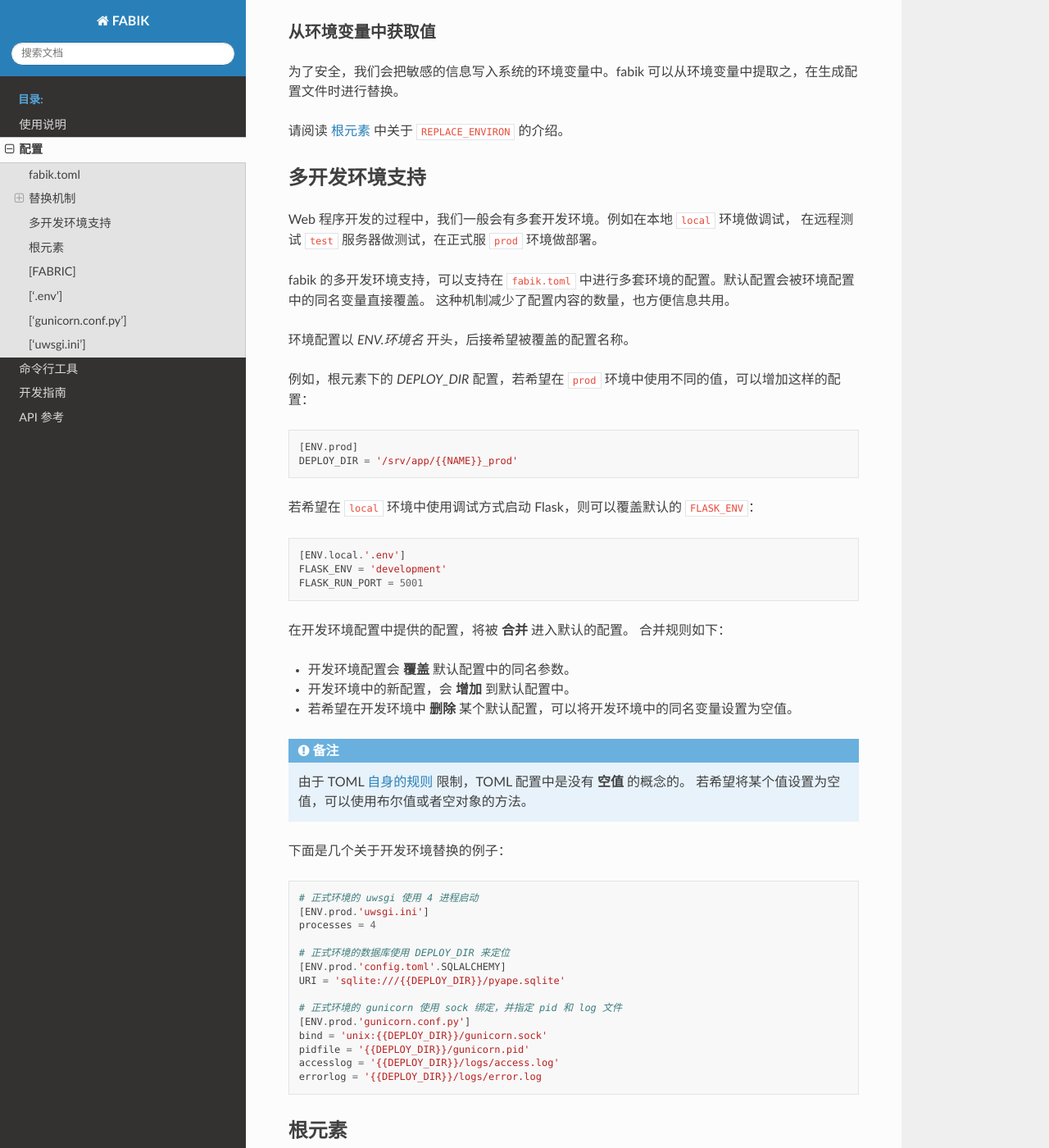
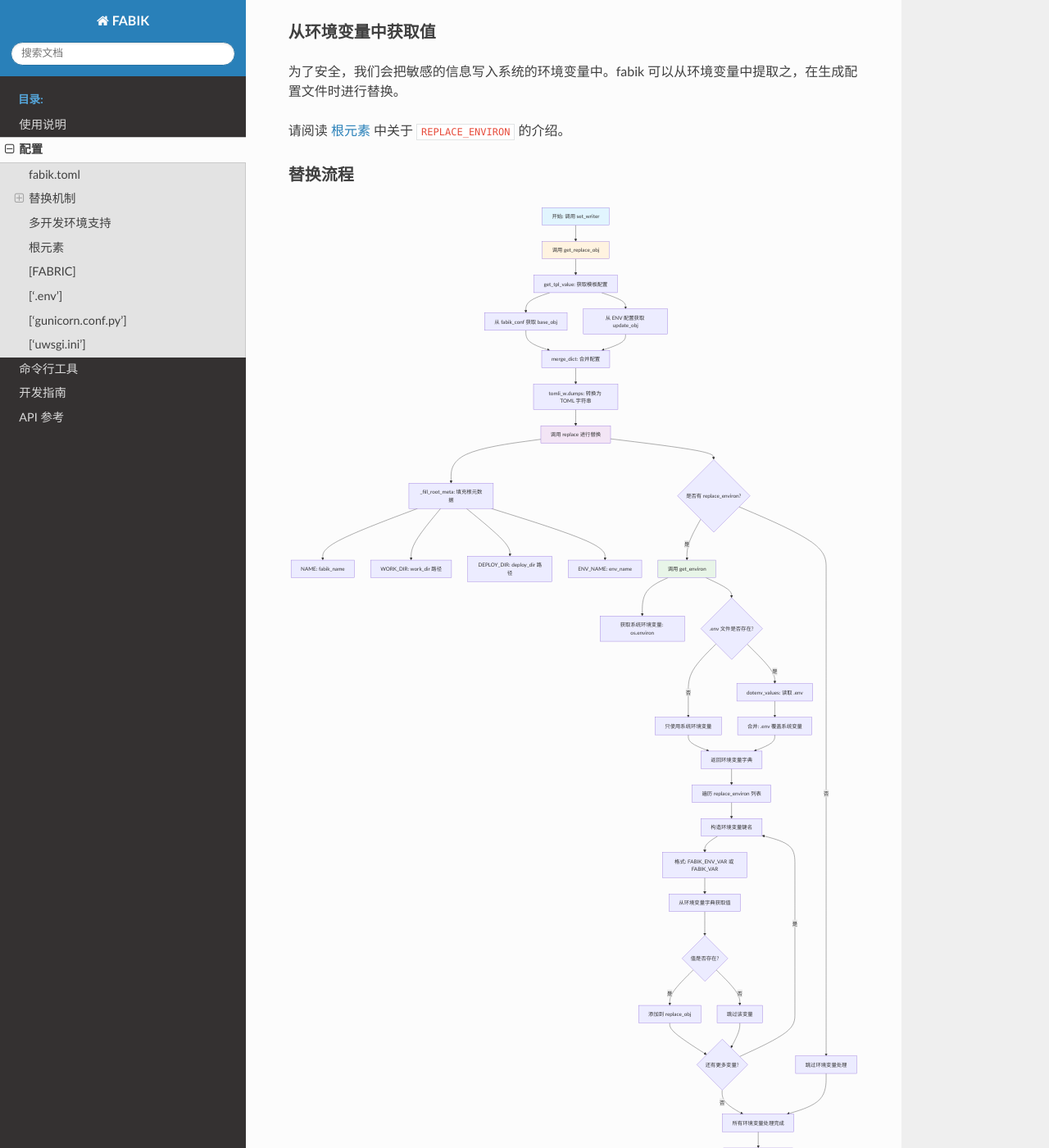
Before and after one commit to zrong/fabik, a Sphinx documentation site: the page built from docs/configuration.rst, in a window 1280 px wide and 1400 px high, scrolled down 893 px. Shown: the whole window at 82% size. Built offline with Sphinx 7.4.7 and the Read the Docs theme 3.1.0, drawn with Linux system fonts in a browser that asks for light colours; some of the changed text lies outside the part shown.

Commit message:
docs(doc): 集成 Mermaid 支持及丰富文档输出格式
- 配置 readthedocs.yaml，增加 Node.js 和 Mermaid CLI 安装步骤
- 扩展 Sphinx 配置，添加 sphinxcontrib-mermaid 插件支持
- 新增文档中使用 Mermaid 绘制替换流程图示例
- 增加文档格式，支持 epub 与 pdf 输出
- 修正文档中 fabik_toml_substitution 锚点命名错误
- 详述环境变量替换流程及示例，更新相关说明内容

feat(conf): 从系统及 .env 文件合并环境变量

- 新增 ConfigReplacer.get_environ 方法，优先加载 .env 文件变量
- 修改替换逻辑，改用合并后的环境变量字典获取值
- 保证 .env 文件中的变量覆盖系统环境变量

chore(deps): 添加 python-dotenv 和 sphinxcontrib-mermaid 依赖

- pyproject.toml 和 uv.lock 中新增 python-dotenv 和 sphinxcontrib-mermaid 依赖
- 保证文档构建及环境变量加载功能正常运行

build(version): 更新 fabik 版本至 25.7.5

```diff
--- a/docs/conf.py
+++ b/docs/conf.py
@@ -52,7 +52,7 @@ release = '25.7.1'
 # Add any Sphinx extension module names here, as strings. They can be
 # extensions coming with Sphinx (named 'sphinx.ext.*') or your custom
 # ones.
-extensions = ['sphinx.ext.autodoc', 'sphinx_rtd_theme']
+extensions = ['sphinx.ext.autodoc', 'sphinx_rtd_theme', 'sphinxcontrib.mermaid']
 
 # Add any paths that contain templates here, relative to this directory.
 templates_path = ['_templates']
--- a/docs/configuration.rst
+++ b/docs/configuration.rst
@@ -44,6 +44,84 @@ fabik 有两个主要的替换机制。
 为了安全，我们会把敏感的信息写入系统的环境变量中。fabik 可以从环境变量中提取之，在生成配置文件时进行替换。
 
 请阅读 :ref:`fabik_toml_root` 中关于 ``REPLACE_ENVIRON`` 的介绍。
+
+替换流程
+^^^^^^^^^^^^^^^^^^^
+
+..  使用此插件渲染： https://github.com/mgaitan/sphinxcontrib-mermaid
+
+.. mermaid::
+
+    graph TB
+        A[开始: 调用 set_writer] --> B[调用 get_replace_obj]
+
+        B --> C[get_tpl_value: 获取模板配置]
+        C --> C1[从 fabik_conf 获取 base_obj]
+        C --> C2[从 ENV 配置获取 update_obj]
+        C1 --> C3[merge_dict: 合并配置]
+        C2 --> C3
+        C3 --> D[tomli_w.dumps: 转换为 TOML 字符串]
+
+        D --> E[调用 replace 进行替换]
+
+        E --> F[_fill_root_meta: 填充根元数据]
+        F --> F1[NAME: fabik_name]
+        F --> F2[WORK_DIR: work_dir 路径]
+        F --> F3[DEPLOY_DIR: deploy_dir 路径]
+        F --> F4[ENV_NAME: env_name]
+
+        E --> G{是否有 replace_environ?}
+        G -->|是| H[调用 get_environ]
+        G -->|否| L[跳过环境变量处理]
+
+        H --> H1[获取系统环境变量: os.environ]
+        H --> H2{.env 文件是否存在?}
+        H2 -->|是| H3[dotenv_values: 读取 .env]
+        H2 -->|否| H4[只使用系统环境变量]
+        H3 --> H5[合并: .env 覆盖系统变量]
+        H4 --> H6[返回环境变量字典]
+        H5 --> H6
+
+        H6 --> I[遍历 replace_environ 列表]
+        I --> I1[构造环境变量键名]
+        I1 --> I2[格式: FABIK_ENV_VAR 或 FABIK_VAR]
+        I2 --> I3[从环境变量字典获取值]
+        I3 --> I4{值是否存在?}
+        I4 -->|是| I5[添加到 replace_obj]
+        I4 -->|否| I6[跳过该变量]
+        I5 --> I7{还有更多变量?}
+        I6 --> I7
+        I7 -->|是| I1
+        I7 -->|否| J[所有环境变量处理完成]
+
+        L --> J
+        J --> K[jinja2.Template.render]
+        K --> K1[使用 replace_obj 渲染模板]
+        K1 --> M[返回替换后的字符串]
+
+        M --> N[tomllib.loads: 转换回对象]
+        N --> O[再次调用 _fill_root_meta]
+        O --> P[返回最终的 replace_obj]
+
+        P --> Q[创建 Writer 实例]
+        Q --> Q1{tpl_dir 是否存在?}
+        Q1 -->|是| Q2[TplWriter: 模板文件写入]
+        Q1 -->|否| Q3[ConfigWriter: 直接配置写入]
+
+        Q2 --> R1[jinja2 模板渲染]
+        Q3 --> R2[TOML/JSON/KEY=VALUE 格式写入]
+
+        R1 --> S[写入目标文件]
+        R2 --> S
+        S --> T[完成]
+
+        style A fill:#e1f5fe
+        style B fill:#fff3e0
+        style E fill:#f3e5f5
+        style H fill:#e8f5e8
+        style K fill:#fff8e1
+        style S fill:#fce4ec
+        style T fill:#e0f2f1
 
 
 .. _multi_env:
@@ -128,15 +206,14 @@ REPLACE_ENVIRON
     例如：
 
     1. 项目 NAME 为 ``fabik``，作为环境变量替换时，会被转换为全大写 ``FABIK``。
-    2. 环境变量中包含 ``FABIK_LOCAL_SECRET_KEY``。
-    3. 使用 ``--env local`` 生成配置文件时，将替换 ``{{SECRET_KEY}}`` 的值为环境变量中的 ``FABIK_LOCAL_SECRET_KEY``。
+    2. 环境变量中包含 ``FABIK_LOCAL_ADMIN_PASSWORD``，则替换为 ``{{ADMIN_PASSWORD}}``。
+    3. 使用 ``--env local`` 生成配置文件时，将替换 ``{{ADMIN_PASSWORD}}`` 的值为环境变量中的 ``FABIK_LOCAL_ADMIN_PASSWORD}``。
 
-    默认提供了四个环境变量替换：
+    默认生成的模板中，提供了下面三个环境变量替换：
 
     - ``{{ADMIN_NAME}}`` 管理员帐号
     - ``{{ADMIN_PASSWORD}}`` 管理员密码
-    - ``{{SECRET_KEY}}`` flask 框架加密使用
-    - ``{{SQLALCHEMY_URI}}`` 数据库地址和密码定义
+    - ``{{TOKEN}}`` 加密使用
 
     亦可自行增加环境变量，保证配置文件中的变量名称相同即可。
 
--- a/fabik/__init__.py
+++ b/fabik/__init__.py
@@ -3,7 +3,7 @@ fabik is a library for Python command line application.
 -----------------------
 """
 
-__version__ = '25.7.4'
+__version__ = '25.7.5'
 __author__ = 'zrong'
 __name__ = 'fabik'
 __email__ = 'zrongzrong@gmail.com'
--- a/pyproject.toml
+++ b/pyproject.toml
@@ -31,6 +31,7 @@ dependencies = [
     "fabric>=3.2.2",
     "httpx>=0.28.1",
     "jinja2>=3.1.6",
+    "python-dotenv>=1.1.1",
     "tomli-w>=1.2.0",
     "typer-slim[standard]>=0.16.0",
 ]
@@ -46,6 +47,7 @@ doc = [
     "sphinx-rtd-theme>=2.0.0",
     "recommonmark>=0.7.1",
     "rstcheck>=6.0.0",
+    "sphinxcontrib-mermaid>=1.0.0",
 ]
 
 [project.urls]
```
Also changed, not shown: other parts of docs/configuration.rst (+1 -1 lines), .readthedocs.yaml, 2 other files.
